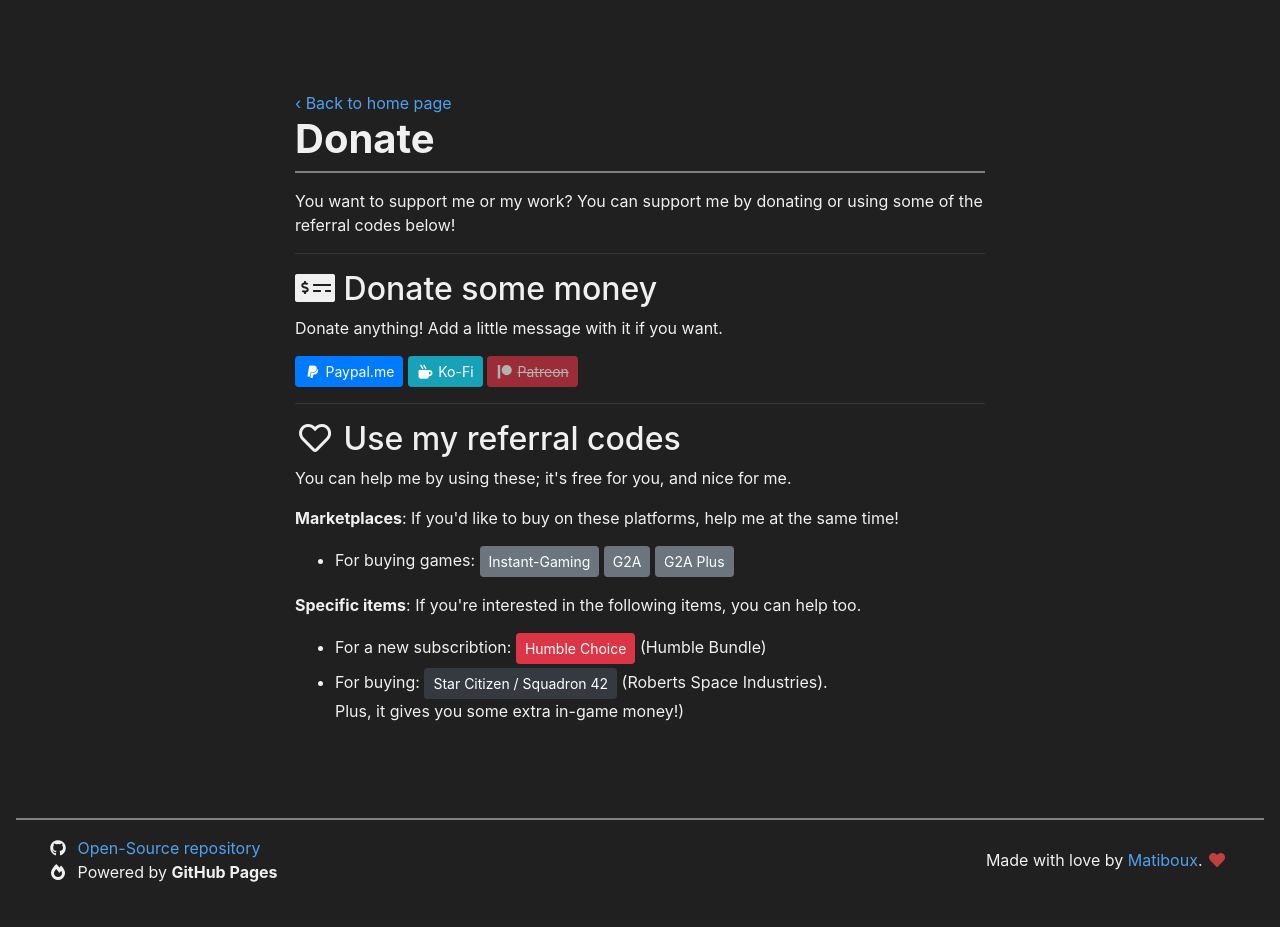
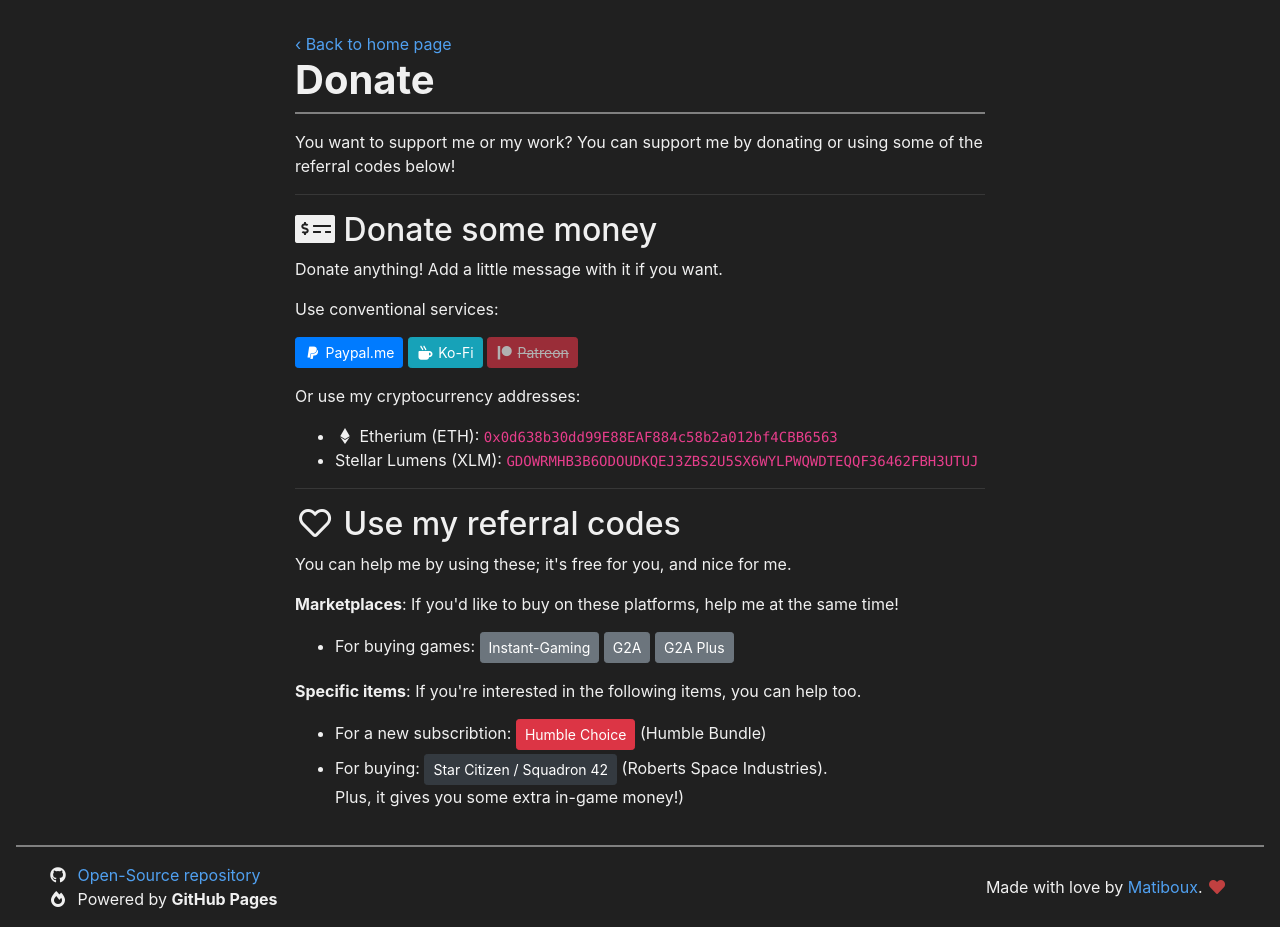
Before and after one commit to matiboux/matiboux.me, a Jekyll site: the page built from donate.html, in a window 1280 px wide. Built offline with Jekyll 4.4.1, drawn with Linux system fonts in a browser that asks for light colours; nearby versions of some CDN libraries; before the commit the page ends 900 px from its top, so only the background shows below that.

Commit message:
Added my cryptocurrency addresses in donate.html

```diff
--- a/donate.html
+++ b/donate.html
@@ -9,11 +9,18 @@ container_class: mw-md
 
 <h2><i class="fas fa-money-check-alt fa-fw"></i> Donate some money</h2>
 <p>Donate anything! Add a little message with it if you want.</p>
+<p>Use conventional services:</p>
 <p>
 	<a href="https://www.paypal.me/Matioz/" class="btn btn-primary btn-sm" target="_blank"><i class="fab fa-paypal fa-fw"></i> Paypal.me</a>
 	<a href="https://ko-fi.com/A7371UX0" class="btn btn-info btn-sm" target="_blank"><i class="fas fa-mug-hot fa-fw"></i> Ko-Fi</a>
 	<a href="https://www.patreon.com/Matiboux" class="btn btn-danger btn-sm disabled" target="_blank"><i class="fab fa-patreon fa-fw"></i> <s>Patreon</s></a>
 </p>
+<p>Or use my cryptocurrency addresses:</p>
+<ul>
+	<!-- <li><i class="fab fa-bitcoin fa-fw"></i> Bitcoin (BTC): <code>N/A</code></li> -->
+	<li><i class="fab fa-ethereum fa-fw"></i> Etherium (ETH): <code>0x0d638b30dd99E88EAF884c58b2a012bf4CBB6563</code></li>
+	<li>Stellar Lumens (XLM): <code>GDOWRMHB3B6ODOUDKQEJ3ZBS2U5SX6WYLPWQWDTEQQF36462FBH3UTUJ</code></li>
+</ul>
 <hr />
 
 <h2><i class="far fa-heart fa-fw"></i> Use my referral codes</h2>
```
